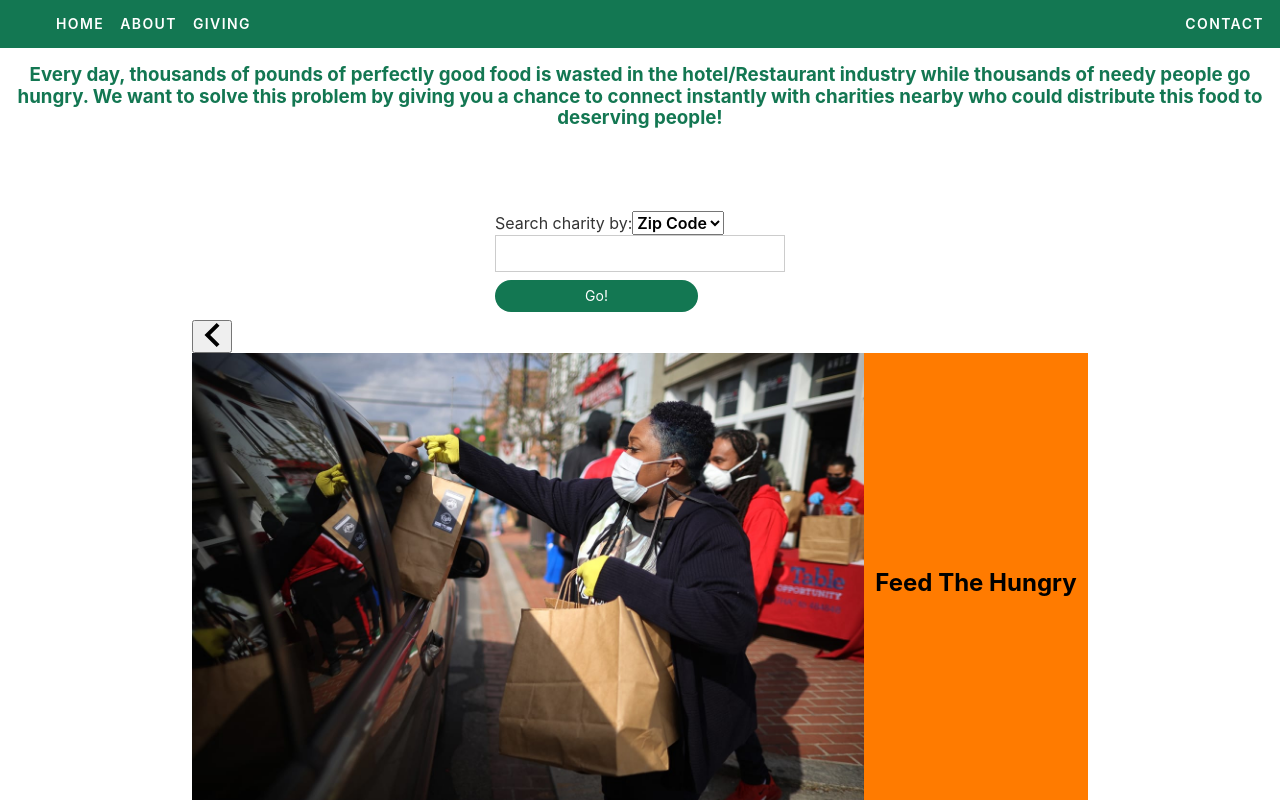
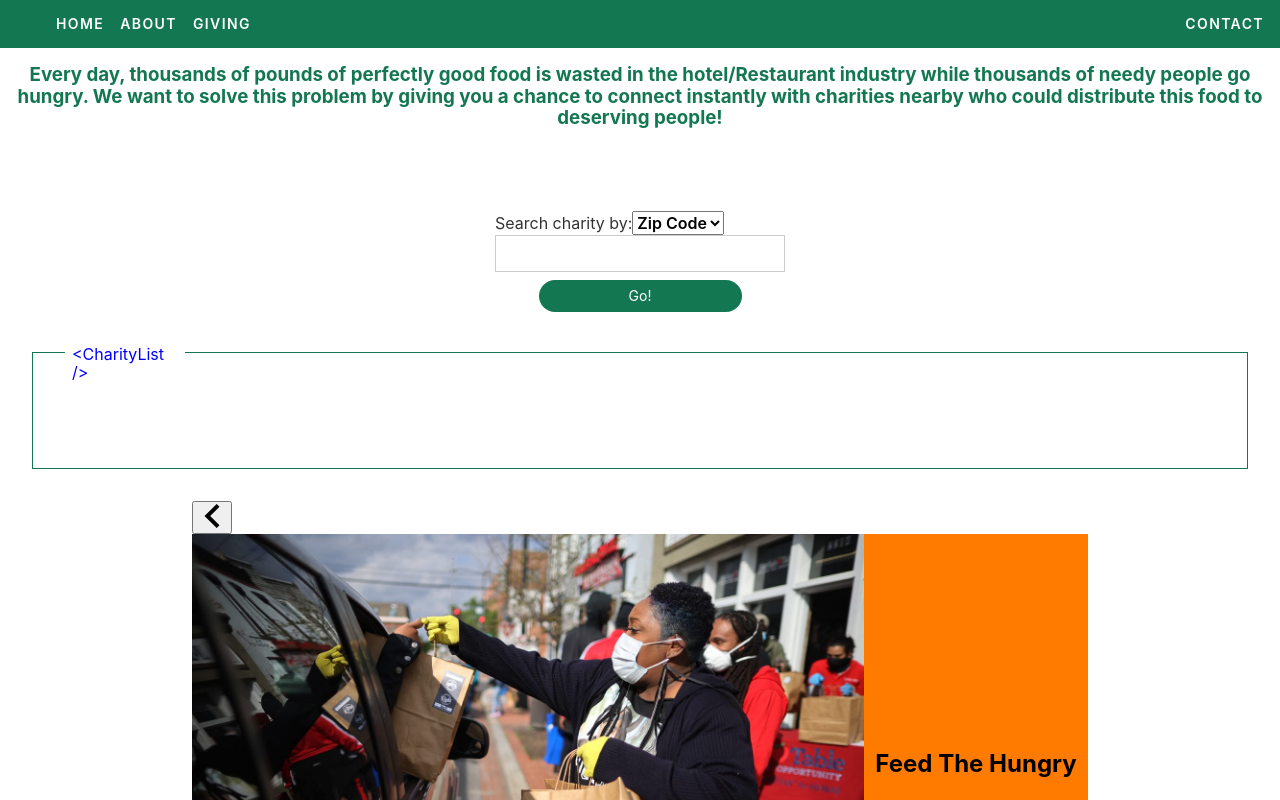
Before and after one commit to Abdul-Omar/charityAdvisor, a React (Create React App) app: page / in a window 1280 px wide. Shown: the top 800 px of the page. Built offline with nearby package versions, Linux system fonts and the light colour scheme.

Commit message:
now displaying charity names

```diff
--- a/src/App.js
+++ b/src/App.js
@@ -2,6 +2,7 @@ import React, { Component } from 'react';
 import Navbar from './components/Navbar'
 import SearchBar from './components/SearchBar'
 import SlideShow from './components/SlideShow'
+import CharityList from './components/CharityList'
 import './App.css';
 import './Nav.css'
 import './Slide.css';
@@ -9,13 +10,17 @@ import './Slide.css';
 
 
 const initialState = {
-  input: ''
+  input: '',
+  hideSlideShow: false,
+  list:[]
 }
 
 class App extends Component {
   constructor() {
     super();
     this.state = initialState;
+
+    this.getDataFromSearchBar = this.getDataFromSearchBar.bind(this);
   }
 
    onRouteChange = (route) => {
@@ -23,10 +28,19 @@ class App extends Component {
       this.setState(initialState)
     }
     this.setState({route: route});
+
+  }
+
+   getDataFromSearchBar = (data, hideSlideShow) => {
+
+       this.setState({list:data, hideSlideShow:true});
+
+       //console.log(this.state.list);
+
   }
 
   render() {
-
+      const hideSlideShow = this.state;
     return (
 
         <div>
@@ -45,9 +59,15 @@ class App extends Component {
           </div>
           <div className="center">
 
-              <SearchBar> </SearchBar>
+              <div>
+              <SearchBar getData={this.getDataFromSearchBar}/>
+
+              <CharityList data={this.state.list} />
+                    <SlideShow/>
+              </div>
+
+
           </div>
-          <div> <SlideShow/> </div>
         </div>
 
 
--- a/src/components/Charity.js
+++ b/src/components/Charity.js
@@ -1,18 +1,21 @@
+import React, { Component } from 'react';
 
 class Charity extends React.Component {
 
   render() {
 
+      const data  = this.props.data;
+
+
   	return (
 
-          const {charity}  = this.props;
-    	<div className="company">
+    	<div className="charity">
         <span className="charityText">&#x3C;Charity/&#x3E;</span>
-    	  <img src={p.avatar_url} />
         <div className="companyinfo">
-          <div>Name: {charity.name}</div>
-          <div>Email: {charity.email}</div>
-          <div>Bio: {charity.address}</div>
+          <div>Name: {data.charityName}</div>
+          <div>Email: {data.email}</div>
+          <div>Address: {data.mailingAddress}</div>
+          <div>mission: {data.mission}</div>
         </div>
     	</div>
     );
--- a/src/components/SearchBar.js
+++ b/src/components/SearchBar.js
@@ -21,13 +21,22 @@ class SearchBar extends React.Component {
 
 	    this.handleChange = this.handleChange.bind(this);
 	    this.handleInput = this.handleInput.bind(this);
+	    this.sendDataToParent = this.sendDataToParent.bind(this);
     }
+
 
    handleChange = (event) =>
       this.setState({criteria: event.target.value});
    handleInput = (event) =>
       this.setState({value: event.target.value});
 
+   sendDataToParent = ()=> {
+
+   		//e.preventDefault();
+   		this.props.getData(this.state.charityList);
+   		//console.log(data);
+
+   }
     onSubmitSearch = (event) => {
 
 	     let filter="";
@@ -60,10 +69,12 @@ class SearchBar extends React.Component {
 
 	      	this.setState({
 
-	      		list:data
+	      		charityList:data
 	      	})
 
-	      	console.log(data);
+	      	//console.log(this.state.charityList.length);
+
+	      	this.sendDataToParent();
 
 	      })
     }
@@ -84,7 +95,7 @@ class SearchBar extends React.Component {
 			        </div>
 				  <div className="measure">
 				    <input value={this.state.value} onChange={this.handleInput} id="name" className="input-reset ba b--black-20 pa2 pl4 mb2 " type="text"/>
-				    <a  onClick= {this.onSubmitSearch} className="buttonn w-70 f6 grow no-underline br-pill ph3 pv2 mb2 dib white bg-dark-green" href="#0">Go!</a>
+				    <a  onClick= {this.onSubmitSearch} className=" center buttonn w-70 f6 grow no-underline br-pill ph3 pv2 mb2 dib white bg-dark-green w-300" href="#0">Go!</a>
 				  </div>
 				</form>
 			</div>
--- a/src/components/charityList.css
+++ b/src/components/charityList.css
@@ -1,7 +1,6 @@
 
 
 .charityList {
-  border: thin solid blue;
   padding: 2rem;
   margin: 2rem;
   display: flex;
--- a/src/components/charityList.js
+++ b/src/components/charityList.js
@@ -1,24 +1,34 @@
 import React, { Component } from 'react';
 import '../Nav.css';
+import './charityList.css';
+import Charity from './Charity'
 
-import React, { Component } from 'react';
-import './charityList.css';
-class charityList extends React.Component {
+var list = [];
+class CharityList extends React.Component {
 
-  constructor(props) {
-	    super(props);
-	    this.state = {
-	      list: {}
-	    }
-    }
 
 
      render(){
+
+     	let  list = this.props.data;
+
+     	//console.log(this.props.data);
 		return (
-		         <div className="charityList">
-          			<span className="charityListText">&#x3C;charityList /&#x3E;</span>
+			    <div>
+		         <div className="  ba b--dark-green charityList">
+          			<span className="charityListText">&#x3C;CharityList /&#x3E;</span>
+          			 <div>
+          				{list.map((charity, index) =>
+
+          					<ul>
+	          					<li key={index}> {charity.charityName} </li>
+          					</ul>
+          				)}
+          			</div>
          		 </div>
+
+         		</div>
 		);
      }
 }
-export default charityList;
+export default CharityList;
```
